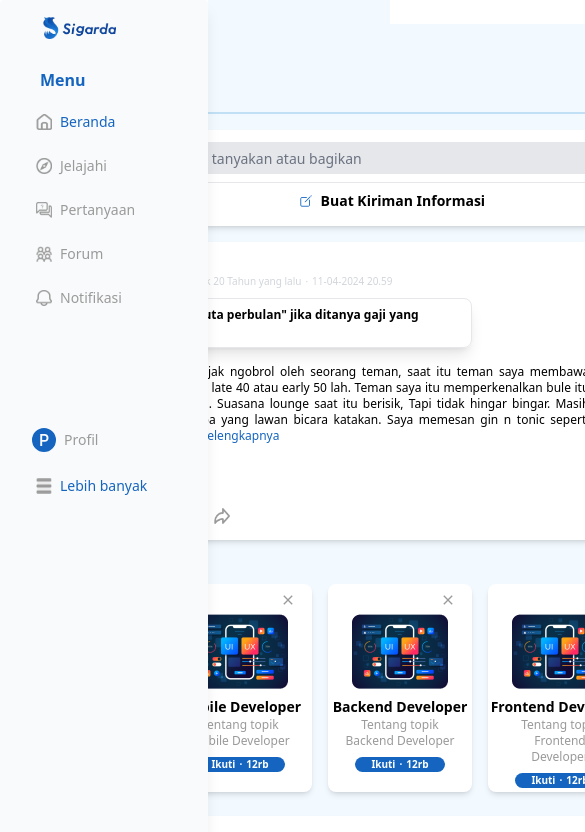
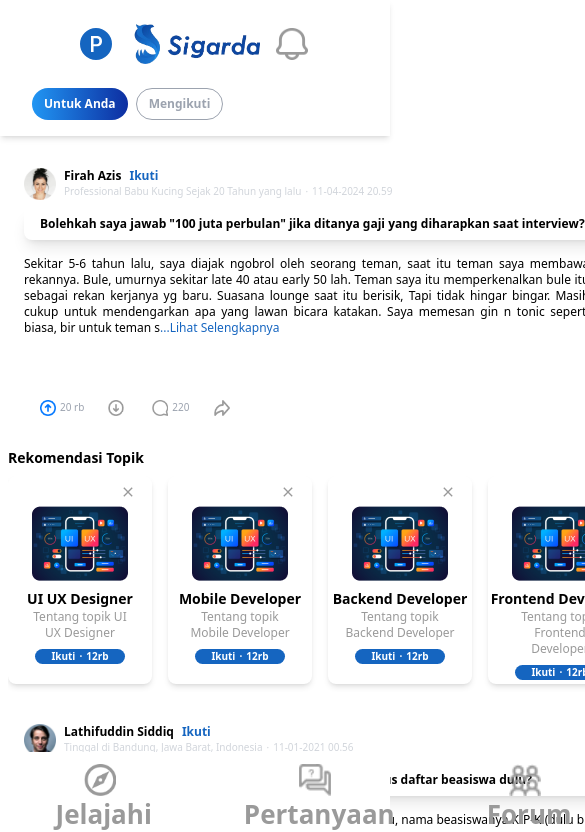
Before and after one commit to ratrimanik/sigarda-app, a React (Vite) app: page / in a window 390 px wide. Shown: the top 832 px of the page, 585 px wide, since content can reach past the window. Built offline with nearby package versions, Linux system fonts and the light colour scheme; grey boxes are pictures that could not be loaded.

Commit message:
responsive bottom navigation mobile

```diff
--- a/src/components/Button/handlerfollow.jsx
+++ b/src/components/Button/handlerfollow.jsx
@@ -11,7 +11,7 @@ const ButtonHandlerFollow = () => {
  }, [location]);
 
  return (
-    <div className="flex">
+    <div className="flex h-8">
       <Button
         color={
           !isFollowActive
--- a/src/components/CardPostDashboard/cardpost.jsx
+++ b/src/components/CardPostDashboard/cardpost.jsx
@@ -29,7 +29,7 @@ const CardPost = ({ data }) => {
   };
 
   return (
-    <div className="bg-white h-full mb-4 px-4 md:max-w-[650px] rounded-lg shadow-md">
+    <div className="bg-white h-full mb-4 px-4 md:max-w-[650px] md:rounded-lg md:shadow-md">
       <div className="py-4 ">
         <div className="flex justify-between">
           <div className="flex">
@@ -55,7 +55,7 @@ const CardPost = ({ data }) => {
             <MdClose />
           </button>
         </div>
-        <div className=" h-full mb-4 max-w-md px-4 md:max-w-2xl rounded-lg shadow-lg mt-2 border">
+        <div className=" h-full mb-4 max-w-[650] px-4 md:max-w-2xl  rounded-lg shadow-lg mt-2 ">
           <p className="font-bold text-xs py-2">{quest}</p>
         </div>
         <div className="text-xs ">
--- /dev/null
+++ b/src/components/HeaderMobile/title.jsx
@@ -0,0 +1,14 @@
+/* eslint-disable react/prop-types */
+const NavbarPage = (props) => {
+    const {
+        title,
+    } = props;
+
+    return(
+        <div className="hidden lg:block">
+            <h1 className="text-xl font-bold text-primary mb-3">{title}</h1>
+        </div>
+    )
+}
+
+export default NavbarPage;
--- a/src/components/Sidebar/sidebarMenu.jsx
+++ b/src/components/Sidebar/sidebarMenu.jsx
@@ -1,15 +1,8 @@
-
-
 import { NavLink } from "react-router-dom";
 
 /* eslint-disable react/prop-types */
 const SidebarMenu = (props) => {
-  const {
-    image,
-    icon,
-    title,
-    navigate = null,
-  } = props;
+  const { image, icon, title, navigate = null } = props;
 
   return (
     <sidebarMenu>
@@ -19,10 +12,16 @@ const SidebarMenu = (props) => {
           isActive ? "text-primary" : "text-[#9A9A9A]"
         }
       >
-        <div className="flex items-center py-3 -mr-3 pl-4">
-          {image && <img src={image} alt="" className="w-4 h-4" />}
-          {icon && <div className="text-2xl -ml-1">{icon}</div>}
-          <p className="text-[14px] pl-2">{title}</p>
+        <div className="md:flex flex-none py-3 items-center -mr-3 pl-4">
+          <div className="flex flex-col md:flex-row items-center justify-end">
+            {image && (
+              <img src={image} alt="" className="md:w-4 md:h-4 w-8 h-8" />
+            )}
+            {icon && <div className="md:text-2xl text-[32px] md:-ml-1">{icon}</div>}
+            <p className="md:text-[14px]  pl-2 text-[26px]  md:mb-0 font-semibold ">
+              {title}
+            </p>
+          </div>
         </div>
       </NavLink>
     </sidebarMenu>
--- /dev/null
+++ b/src/fragments/headermobile.jsx
@@ -0,0 +1,57 @@
+import SidebarMenu from "../components/Sidebar/sidebarMenu";
+import { BsFillPCircleFill } from "react-icons/bs";
+import { IoSearchOutline } from "react-icons/io5";
+import { useLocation } from "react-router-dom";
+
+const HeaderMobile = () => {
+  const location = useLocation();
+  const isJelajahiPage = location.pathname === "/jelajahi";
+  const isQuestionPage = location.pathname === "/question";
+  const isForYouPage = location.pathname === "/foryou";
+  const isDrafPage = location.pathname === "/draf";
+
+  return (
+    <div className="flex items-center">
+      <div className="px-8">
+        <SidebarMenu
+          navigate="/profil"
+          icon={<BsFillPCircleFill className="text-primary" />}
+        />
+      </div>
+      <div>
+        {isJelajahiPage || isQuestionPage || isForYouPage || isDrafPage ? (
+          <div className="flex justify-between">
+            <div className="relative mb-6 w-[600px] mx-4 mt-5">
+              <input
+                type="text"
+                className="w-full pl-12 h-8 border-white shadow-md text-sm rounded-full focus:outline-none text-black"
+                placeholder="Cari di Sigarda"
+              />
+              <IoSearchOutline className="absolute left-6 top-1/2 transform -translate-y-1/2 text-gray-500" />
+            </div>
+            <div>
+              <button>
+                <img
+                  src="src/assets/img/filter_mobile.png"
+                  alt=""
+                  className="w-9 h-8 md:mt-0 mt-5"
+                />
+              </button>
+            </div>
+          </div>
+        ) : (
+          <div className="flex justify-center">
+            <img
+              src="/src/assets/img/logo-sigarda.png"
+              alt="Logo"
+              className="w-32 h-10 mt-2"
+            />
+            <SidebarMenu navigate="/notif" image="src/assets/img/notif.png" />
+          </div>
+        )}
+      </div>
+    </div>
+  );
+};
+
+export default HeaderMobile;
--- a/src/fragments/headerquest.jsx
+++ b/src/fragments/headerquest.jsx
@@ -2,15 +2,17 @@
 import { IoSearchOutline } from "react-icons/io5";
 import { FaCirclePlus } from "react-icons/fa6";
 import ButtonHandlerQuestion from "../components/Button/handlerquestion";
+import NavbarPage from "../components/HeaderMobile/title";
+import HeaderMobile from "./headermobile";
 
 const HeaderQuest = (props) => {
   const { children } = props;
 
   return (
-    <div className="bg-[#F2F9FF] px-2">
+    <div className="md:bg-[#F2F9FF] bg-white px-2">
       <div className="flex">
         <div className="pr-7">
-          <h1 className="text-xl font-bold text-primary">Pertanyaan</h1>
+          <NavbarPage title="Pertanyaan" />
           <div className="flex justify-between">
             <ButtonHandlerQuestion />
             <div className="flex items-center mt-4">
@@ -21,7 +23,7 @@ const HeaderQuest = (props) => {
           <hr className="border border-[#C1DFF5] mb-4 mt-2" />
 
           <div>
-            <div className="flex">
+            <div className="md:flex hidden">
               <div className="relative mb-4 w-full mr-2">
                 <input
                   type="text"
@@ -30,12 +32,16 @@ const HeaderQuest = (props) => {
                 />
                 <IoSearchOutline className="absolute left-6 top-1/2 transform -translate-y-1/2 text-gray-500" />
               </div>
-              <img
-                src="src/assets/img/filter.png"
-                alt=""
-                className="w-8 h-8"
-              />
+              <img src="src/assets/img/filter.png" alt="" className="w-8 h-8" />
             </div>
+
+            <div className="md:hidden fixed top-0 left-0 w-full bg-white justify-between items-center px-4 py-4">
+              <HeaderMobile />
+              <div className="flex pt-4 gap-2">
+                <ButtonHandlerQuestion />
+              </div>
+            </div>
+
             <div>{children}</div>
           </div>
         </div>
--- a/src/fragments/sidebarlayout.jsx
+++ b/src/fragments/sidebarlayout.jsx
@@ -30,7 +30,7 @@ const SidebarLayout = ({ children }) => {
       <div className="flex">
         <div className="sticky top-0 left-0 z-40 w-64 h-screen">
           <Sidebar
-            className="bg-white dark:bg-gray-800 shadow-lg fixed top-0 left-0 w-52 h-screen z-40"
+            className="bg-white dark:bg-gray-800 shadow-lg fixed top-0 left-0 w-52 h-screen z-40 hidden lg:block"
             aria-label="Sidebar with logo branding example"
           >
             <div className="pl-2">
@@ -42,6 +42,7 @@ const SidebarLayout = ({ children }) => {
                   <Sidebar.Item className="text-primary font-bold">
                     Menu
                   </Sidebar.Item>
+                  {/* Sidebar in Website */}
                   <SidebarMenu
                     navigate="/"
                     image="src/assets/img/beranda.png"
@@ -63,6 +64,7 @@ const SidebarLayout = ({ children }) => {
                     image="src/assets/img/forum.png"
                     title="Forum"
                   />
+
                   <SidebarMenu
                     navigate="/notif"
                     image="src/assets/img/notif.png"
@@ -84,11 +86,36 @@ const SidebarLayout = ({ children }) => {
               </Sidebar.Items>
             </div>
           </Sidebar>
+          <div className="md:hidden flex justify-center fixed left-0 bottom-0 w-full bg-white gap-20 text-3xl z-50">
+            {" "}
+            {/* Bottom Navigation in Mobile */}
+            <SidebarMenu
+              navigate="/"
+              image="src/assets/img/beranda.png"
+              title="Beranda"
+            />
+            <SidebarMenu
+              navigate="/jelajahi"
+              image="src/assets/img/jelajahi.png"
+              title="Jelajahi"
+            />
+            <SidebarMenu
+              navigate="/question"
+              image="src/assets/img/tanya.png"
+              title="Pertanyaan"
+              isActive={activePage === "Pertanyaan"}
+            />
+            <SidebarMenu
+              navigate="/forum"
+              image="src/assets/img/forum.png"
+              title="Forum"
+            />
+          </div>
         </div>
         <div className="pt-6">
           {children ? children : content[currentIndex]()}
         </div>
-        <div>
+        <div className="hidden lg:block">
           {isForumPage || isJelajahiPage || isNotifikasiPage || isUnreadPage ? (
             <SiderForum />
           ) : (
--- a/src/pages/Beranda/DashboardPage.jsx
+++ b/src/pages/Beranda/DashboardPage.jsx
@@ -7,6 +7,8 @@ import { useLocation } from "react-router-dom";
 import CardScroll from "../../components/CardScroll/cardscroll";
 import { FaCirclePlus } from "react-icons/fa6";
 import SidebarLayout from "../../fragments/sidebarlayout";
+import NavbarPage from "../../components/HeaderMobile/title";
+import HeaderMobile from "../../fragments/headermobile";
 
 const Dashboard = () => {
   const location = useLocation();
@@ -21,16 +23,16 @@ const Dashboard = () => {
   return (
     <SidebarLayout>
       <div>
-        <div className="bg-[#F2F9FF] px-2">
+        <div className="md:bg-[#F2F9FF] bg-white px-2">
           <div className="flex">
             <div>
-              <div>
-                <h1 className="text-xl font-bold text-primary">Beranda</h1>
-                <div className="flex justify-between">
+              <div className="hidden lg:block">
+              <NavbarPage title="Pertanyaan" />
+                <div className="flex justify-between items-center">
                   <div className="flex pt-4 gap-2">
                     <ButtonHandlerFollow />
                   </div>
-                  <div className="flex mt-4 gap-2">
+                  <div className="md:flex mt-4 gap-2 hidden xs:block">
                     <Button
                       color="relative bg-[#B7D1E9] items-center h-7 text-primary"
                       icon={
@@ -43,18 +45,27 @@ const Dashboard = () => {
                       <img
                         src="src/assets/img/filter.png"
                         alt=""
-                        className="w-7 h-7"
+                        className="w-8 h-8 -mt-1"
                       />
                     </button>
                   </div>
                 </div>
               </div>
 
-              <hr className="border border-[#C1DFF5] my-4" />
+              <div className="md:hidden fixed top-0 left-0 w-full bg-white z-50 justify-between items-center px-8 py-4 shadow-md">
+                <HeaderMobile />
+                <div className="flex pt-4 gap-2">
+                  <ButtonHandlerFollow />
+                </div>
+              </div>
+
+              <hr className="border border-[#C1DFF5] my-4 hidden lg:block" />
 
               <div>
-                <AskLabel />
-                <div>
+                <div className="hidden lg:block">
+                  <AskLabel />
+                </div>
+                <div className="md:mt-0 mt-32">
                   {filteredData.map((cardData, index) => {
                     if (cardData.status === "Ikuti" && index === 1) {
                       return (
--- a/src/pages/Forum/ForumPage.jsx
+++ b/src/pages/Forum/ForumPage.jsx
@@ -3,14 +3,15 @@ import { IoSearchOutline } from "react-icons/io5";
 import { FaSquarePlus } from "react-icons/fa6";
 import LastSearch from "../../components/PencarianTerakhir/lastSearch";
 import CardForum from "../../components/CardForum/cardForum";
+import NavbarPage from "../../components/HeaderMobile/title";
 
 const ForumPage = () => {
   return (
     <SidebarLayout>
       <div className="w-[660px]">
-        <div className="bg-[#F2F9FF] px-2">
+        <div className="md:bg-[#F2F9FF] bg-white px-2">
           <div>
-            <h1 className="text-xl font-bold text-primary">Forum</h1>
+            <NavbarPage title="Forum" />
 
             <div>
               <div className="flex gap-4 mt-3">
--- a/src/pages/Jelajahi/JelajahiPage.jsx
+++ b/src/pages/Jelajahi/JelajahiPage.jsx
@@ -5,17 +5,20 @@ import JelajahiItem from "../../components/Jelajahi/jelajahiItem";
 import { dummyCard } from "../../components/CardPostDashboard/datacard";
 import CardPost from "../../components/CardPostDashboard/cardpost";
 
+import NavbarPage from "../../components/HeaderMobile/title";
+import HeaderMobile from "../../fragments/headermobile";
+
 const JelajahiPage = () => {
-  const selectedData = dummyCard[4]
+  const selectedData = dummyCard[4];
 
   return (
     <SidebarLayout>
-      <div className="w-[660px]">
-        <div className="bg-[#F2F9FF] px-2">
+      <div className="md:max-w-[650px] w-[800px] px-2">
+        <div className="md:bg-[#F2F9FF] bg-black ">
           <div>
-            <h1 className="text-xl font-bold text-primary mb-3">Jelajahi</h1>
+            <NavbarPage title="Jelajahi" />
             <div>
-              <div className="flex">
+              <div className="md:flex hidden">
                 <div className="relative mb-4 w-full mr-4">
                   <input
                     type="text"
@@ -34,8 +37,13 @@ const JelajahiPage = () => {
                   </button>
                 </div>
               </div>
+
+              <div className="md:hidden fixed top-0 left-0 w-full bg-white justify-between items-center px-4 py-4">
+                <HeaderMobile />
+              </div>
             </div>
-            <div className="bg-white h-full mb-4 px-4 rounded-lg shadow-md">
+
+            <div className="bg-black h-full mb-4 px-4  md:mt-0 mt-32 rounded-md border">
               <p className="text-[12px] font-semibold pt-2">
                 Pencarian Terakhir
               </p>
@@ -44,26 +52,14 @@ const JelajahiPage = () => {
                 <LastSearch title="UI UX" />
               </div>
             </div>
-            <div className="bg-white h-full mb-4 px-4 rounded-lg shadow-md">
+            <div className="bg-white h-full mb-4 px-4">
               <p className="text-primary font-bold text-sm py-2">
                 Tren Topik untuk Anda
               </p>
-              <JelajahiItem
-                title="Artificial Intelligence"
-                vote="120jt vote"
-              />
-              <JelajahiItem
-                title="Politik Indonesia"
-                vote="100jt vote"
-              />
-              <JelajahiItem
-                title="Pilpres 2024"
-                vote="80jt vote"
-              />
-              <JelajahiItem
-                title="Mahkamah Konstitusi"
-                vote="10jt vote"
-              />
+              <JelajahiItem title="Artificial Intelligence" vote="120jt vote" />
+              <JelajahiItem title="Politik Indonesia" vote="100jt vote" />
+              <JelajahiItem title="Pilpres 2024" vote="80jt vote" />
+              <JelajahiItem title="Mahkamah Konstitusi" vote="10jt vote" />
             </div>
           </div>
           <div>
--- a/src/pages/Notifikasi/NotifikasiPage.jsx
+++ b/src/pages/Notifikasi/NotifikasiPage.jsx
@@ -1,14 +1,15 @@
 import ButtonHandlerNotif from "../../components/Button/handlernotif";
 import CardNotifikasi from "../../components/CardNotifikasi/cardnotifikasi";
+import NavbarPage from "../../components/HeaderMobile/title";
 import SidebarLayout from "../../fragments/sidebarlayout";
 
 const NotifikasiPage = () => {
   return (
     <SidebarLayout>
       <div className="w-[660px]">
-        <div className="bg-[#F2F9FF] px-2">
+        <div className="md:bg-[#F2F9FF] bg-white px-2">
           <div>
-            <h1 className="text-xl font-bold text-primary mb-3">Notifikasi</h1>
+            <NavbarPage title="Notifikasi" />
           </div>
           <ButtonHandlerNotif />
           <CardNotifikasi
--- a/src/pages/Notifikasi/UnreadPage.jsx
+++ b/src/pages/Notifikasi/UnreadPage.jsx
@@ -1,48 +1,49 @@
 import ButtonHandlerNotif from "../../components/Button/handlernotif";
 import CardNotifikasi from "../../components/CardNotifikasi/cardnotifikasi";
+import NavbarPage from "../../components/HeaderMobile/title";
 import SidebarLayout from "../../fragments/sidebarlayout";
 
 const UnreadPage = () => {
-    return(
-        <SidebarLayout>
-            <div className="w-[660px]">
-        <div className="bg-[#F2F9FF] px-2">
+  return (
+    <SidebarLayout>
+      <div className="w-[660px]">
+        <div className="md:bg-[#F2F9FF] bg-white px-2">
           <div>
-            <h1 className="text-xl font-bold text-primary mb-3">Notifikasi</h1>
+            <NavbarPage title="Notifikasi" />
           </div>
           <ButtonHandlerNotif />
           <CardNotifikasi
             image="src/assets/img/profilenotif.png"
             name="Qurrotu aini"
             description="mengirim pertanyaan baru"
-            date= "2 menit yang lalu"
+            date="2 menit yang lalu"
             quest="Apakah laptop dengan prosesor AMD E2-9000e RADEON R2. 1.50 GHz tidak bisa mengimbangi SSD? Sebelumnya sudah sempat pasang SSD, tapi kata teknisi laptop justru semakin lemot. Apakah hal itu berpengaruh atau ada solusi lain?"
           />
           <CardNotifikasi
             image="src/assets/img/profilenotif.png"
             name="Qurrotu aini"
             description="mengirim pertanyaan baru"
-            date= "2 menit yang lalu"
+            date="2 menit yang lalu"
             quest="Apakah laptop dengan prosesor AMD E2-9000e RADEON R2. 1.50 GHz tidak bisa mengimbangi SSD? Sebelumnya sudah sempat pasang SSD, tapi kata teknisi laptop justru semakin lemot. Apakah hal itu berpengaruh atau ada solusi lain?"
           />
           <CardNotifikasi
             image="src/assets/img/profilenotif.png"
             name="Qurrotu aini"
             description="mengirim pertanyaan baru"
-            date= "2 menit yang lalu"
+            date="2 menit yang lalu"
             quest="Apakah laptop dengan prosesor AMD E2-9000e RADEON R2. 1.50 GHz tidak bisa mengimbangi SSD? Sebelumnya sudah sempat pasang SSD, tapi kata teknisi laptop justru semakin lemot. Apakah hal itu berpengaruh atau ada solusi lain?"
           />
           <CardNotifikasi
             image="src/assets/img/profilenotif.png"
             name="Qurrotu aini"
             description="mengirim pertanyaan baru"
-            date= "2 menit yang lalu"
+            date="2 menit yang lalu"
             quest="Apakah laptop dengan prosesor AMD E2-9000e RADEON R2. 1.50 GHz tidak bisa mengimbangi SSD? Sebelumnya sudah sempat pasang SSD, tapi kata teknisi laptop justru semakin lemot. Apakah hal itu berpengaruh atau ada solusi lain?"
           />
         </div>
       </div>
-        </SidebarLayout>
-    )
-}
+    </SidebarLayout>
+  );
+};
 
 export default UnreadPage;
```
Also changed, not shown: src/assets/img/filter_mobile.png (added).
